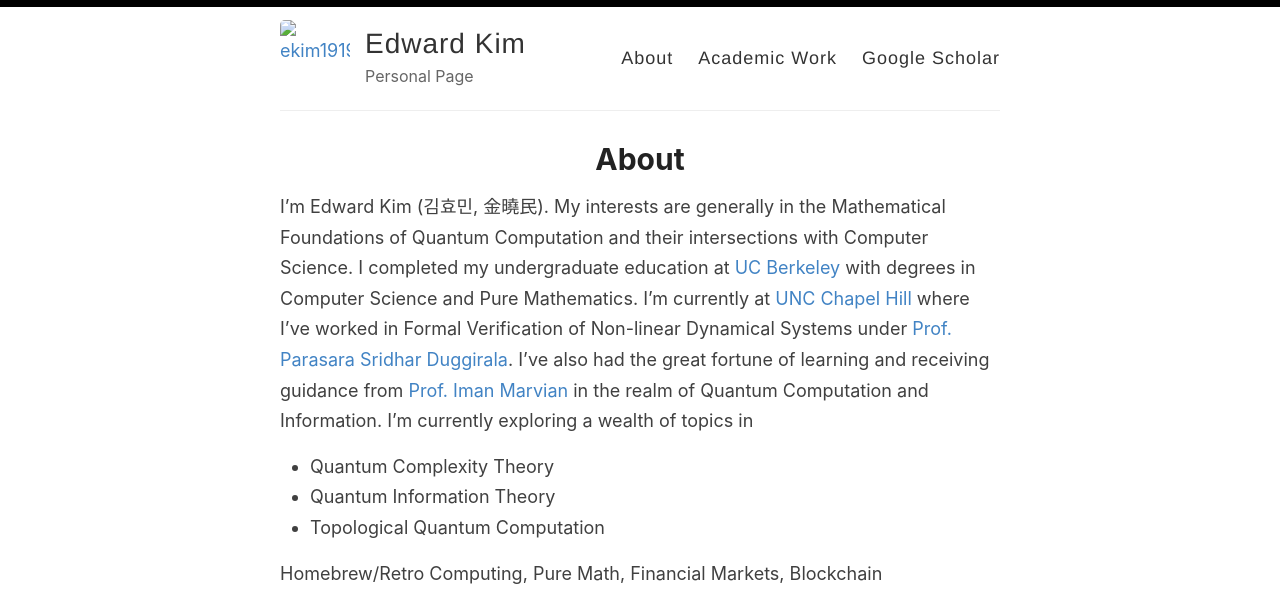
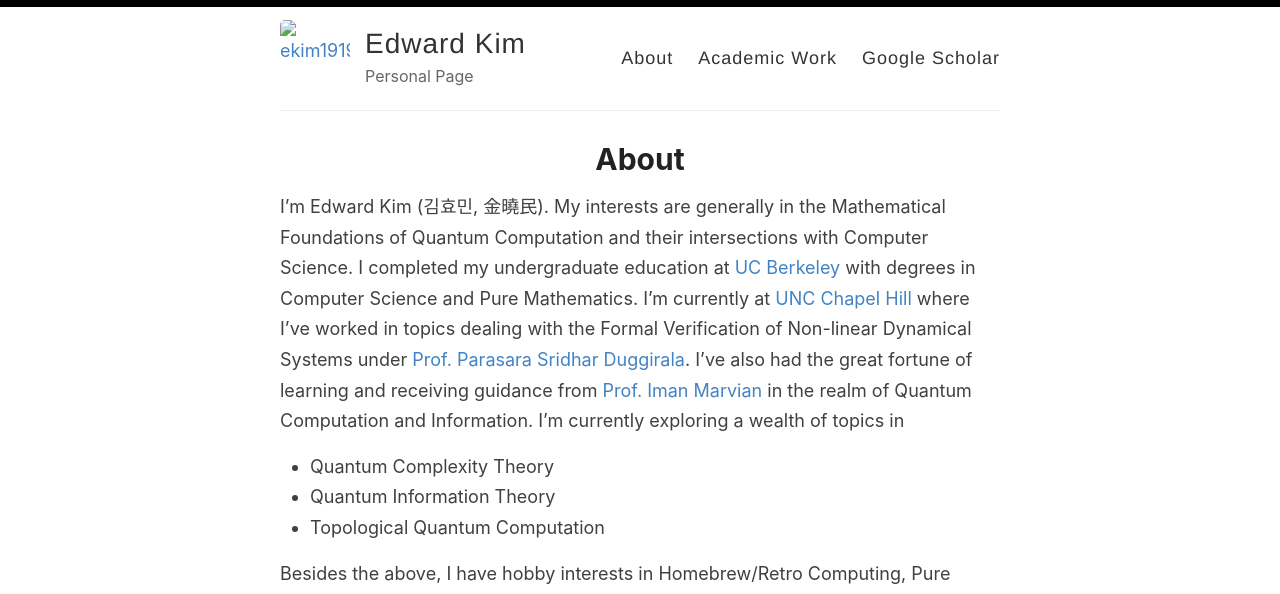
Before and after one commit to ekim1919/ekim1919.github.io, a Jekyll site: the page built from _pages/about.md, in a window 1280 px wide. Shown: the top 594 px of the page. Built offline with Jekyll 4.4.1, drawn with Linux system fonts in a browser that asks for light colours; some of the changed text lies outside the part shown.

Commit message:
Create about.md

```diff
--- a/_pages/about.md
+++ b/_pages/about.md
@@ -6,13 +6,13 @@ redirect_from:
   - /
 ---
 
- I'm Edward Kim (김효민, 金曉民). My interests are generally in the Mathematical Foundations of Quantum Computation and their intersections with Computer Science. I completed my undergraduate education at [UC Berkeley](https://cs.berkeley.edu/) with degrees in Computer Science and Pure Mathematics. I'm currently at [UNC Chapel Hill](https://cs.unc.edu/) where I've worked in Formal Verification of Non-linear Dynamical Systems under [Prof. Parasara Sridhar Duggirala](https://www.cs.unc.edu/~psd/). I've also had the great fortune of learning and receiving guidance from [Prof. Iman Marvian](https://sites.duke.edu/marvian/) in the realm of Quantum Computation and Information. I'm currently exploring a wealth of topics in
+ I'm Edward Kim (김효민, 金曉民). My interests are generally in the Mathematical Foundations of Quantum Computation and their intersections with Computer Science. I completed my undergraduate education at [UC Berkeley](https://cs.berkeley.edu/) with degrees in Computer Science and Pure Mathematics. I'm currently at [UNC Chapel Hill](https://cs.unc.edu/) where I've worked in topics dealing with the Formal Verification of Non-linear Dynamical Systems under [Prof. Parasara Sridhar Duggirala](https://www.cs.unc.edu/~psd/). I've also had the great fortune of learning and receiving guidance from [Prof. Iman Marvian](https://sites.duke.edu/marvian/) in the realm of Quantum Computation and Information. I'm currently exploring a wealth of topics in
 
   * Quantum Complexity Theory
   * Quantum Information Theory
   * Topological Quantum Computation
 
-Homebrew/Retro Computing, Pure Math, Financial Markets, Blockchain Technologies, Functional Programming, and Type Theory.
+Besides the above, I have hobby interests in Homebrew/Retro Computing, Pure Math, Financial Markets, Blockchain Technologies, Functional Programming, and Type Theory.
 
   ![Profile Picture](/images/profile.jpg){:class="img-responsive"}
 
```
